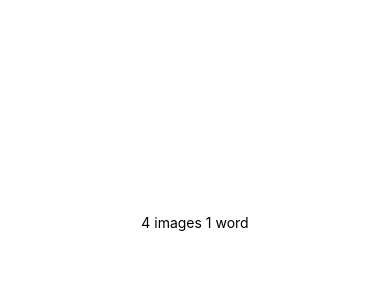
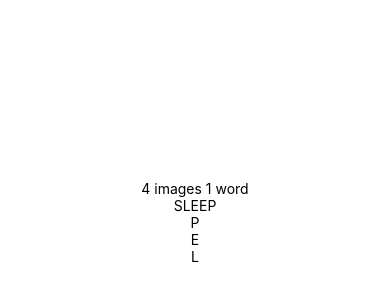
Before and after one commit to vikingprank/4-images-1-word, a React Native app in the folder mon-projet/: screen / in a window 390 px wide. Shown: the part 200-500 px from the top of the page. Built offline with nearby package versions, Linux system fonts and the light colour scheme.

Commit message:
Randomly chose letters to hide

```diff
--- a/mon-projet/App.tsx
+++ b/mon-projet/App.tsx
@@ -1,10 +1,24 @@
-import { StatusBar } from 'expo-status-bar';
-import { StyleSheet, Text, View } from 'react-native';
+import { StatusBar } from "expo-status-bar";
+import { StyleSheet, Text, View } from "react-native";
+import { determineNumberOfLettersToHide } from "./src/game/determineNumberOfLettersToHide";
+import { chooseLettersToHide } from "./src/game/chooseLettersToHide";
+
+const WORD_TO_GUESS = "SLEEP";
 
 export default function App() {
+  const numberOfLettersToHide = determineNumberOfLettersToHide(WORD_TO_GUESS);
+  const lettersToHide = chooseLettersToHide(
+    WORD_TO_GUESS,
+    numberOfLettersToHide
+  );
+
   return (
     <View style={styles.container}>
       <Text>4 images 1 word</Text>
+      <Text>{WORD_TO_GUESS}</Text>
+      {lettersToHide.map((letter, index) => {
+        return <Text key={index}>{letter}</Text>;
+      })}
       <StatusBar style="auto" />
     </View>
   );
@@ -13,8 +27,8 @@ export default function App() {
 const styles = StyleSheet.create({
   container: {
     flex: 1,
-    backgroundColor: '#fff',
-    alignItems: 'center',
-    justifyContent: 'center',
+    backgroundColor: "#fff",
+    alignItems: "center",
+    justifyContent: "center",
   },
 });
--- /dev/null
+++ b/mon-projet/src/game/chooseLettersToHide.ts
@@ -0,0 +1,16 @@
+export const chooseLettersToHide = (
+  word: string,
+  numberOfLettersToHide: number
+) => {
+  const randomIndex = shuffleWord(word);
+  return randomIndex.slice(0, numberOfLettersToHide);
+};
+
+function shuffleWord(word: string) {
+  const wordArray = [...word]; // convert into array
+  for (let i = wordArray.length - 1; i >= 0; i--) {
+    const j = Math.floor(Math.random() * (i + 1));
+    [wordArray[i], wordArray[j]] = [wordArray[j], wordArray[i]]; // The new ES6 allows us to assign two variables at once. This is especially handy when we want to swap the values of two variables
+  }
+  return wordArray;
+}
```
Also changed, not shown: 1 other file (tests, documents, lock files or other folders).
